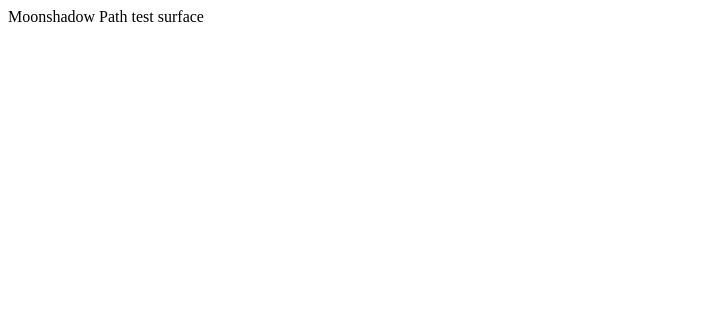
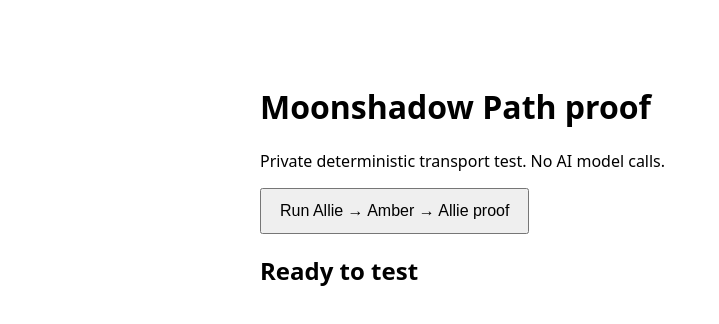
Before and after one commit to joshcomstock9777-glitch/studio-behind-the-cast, a Next.js app in the folder vercel-path/: page / in a window 1280 px wide. Shown: the top 324 px of the page, without its empty margins (0-719 px from the left). Built offline with nearby package versions, Linux system fonts and the light colour scheme.

Commit message:
Add protected browser round-trip proof panel

```diff
--- a/vercel-path/app/api/sessions/[sessionId]/route.ts
+++ b/vercel-path/app/api/sessions/[sessionId]/route.ts
@@ -17,7 +17,7 @@ export async function GET(
   context: { params: Promise<{ sessionId: string }> }
 ): Promise<Response> {
   const origin = request.headers.get("origin");
-  if (!originAllowed(origin)) return Response.json({ error: "ORIGIN_DENIED" }, { status: 403 });
+  if (!originAllowed(origin, request.url)) return Response.json({ error: "ORIGIN_DENIED" }, { status: 403 });
 
   const { sessionId } = await context.params;
   try {
--- a/vercel-path/app/api/sessions/route.ts
+++ b/vercel-path/app/api/sessions/route.ts
@@ -7,7 +7,7 @@ const MAX_BODY_BYTES = 16_000;
 
 export async function OPTIONS(request: Request): Promise<Response> {
   const origin = request.headers.get("origin");
-  if (!originAllowed(origin)) return new Response(null, { status: 403 });
+  if (!originAllowed(origin, request.url)) return new Response(null, { status: 403 });
   return new Response(null, {
     status: 204,
     headers: {
@@ -21,7 +21,7 @@ export async function OPTIONS(request: Request): Promise<Response> {
 
 export async function POST(request: Request): Promise<Response> {
   const origin = request.headers.get("origin");
-  if (!originAllowed(origin)) return Response.json({ error: "ORIGIN_DENIED" }, { status: 403 });
+  if (!originAllowed(origin, request.url)) return Response.json({ error: "ORIGIN_DENIED" }, { status: 403 });
 
   const raw = await request.text();
   if (new TextEncoder().encode(raw).byteLength > MAX_BODY_BYTES) {
--- a/vercel-path/app/page.tsx
+++ b/vercel-path/app/page.tsx
@@ -1,3 +1,50 @@
+"use client";
+
+import { useState } from "react";
+
+type Proof = { sessionId?: string; correlationId?: string; status?: string; calls?: number; transcript?: unknown[]; error?: string };
+
 export default function Page() {
-  return <main>Moonshadow Path test surface</main>;
+  const [state, setState] = useState("Ready to test");
+  const [proof, setProof] = useState<Proof | null>(null);
+
+  async function runProof() {
+    setState("Starting Path session…");
+    setProof(null);
+    try {
+      const created = await fetch("/api/sessions", {
+        method: "POST",
+        headers: { "content-type": "application/json" },
+        body: JSON.stringify({ target: "allie", message: "Josh Vercel Path proof" })
+      });
+      const seed = await created.json() as Proof;
+      if (!created.ok || !seed.sessionId) throw new Error(seed.error || `POST_${created.status}`);
+      setState(`Polling ${seed.sessionId}…`);
+      for (let attempt = 0; attempt < 20; attempt += 1) {
+        await new Promise(resolve => setTimeout(resolve, 1000));
+        const response = await fetch(`/api/sessions/${seed.sessionId}`);
+        const current = await response.json() as Proof;
+        if (!response.ok) throw new Error(current.error || `GET_${response.status}`);
+        setProof(current);
+        if (current.status === "final" || current.status === "error") {
+          setState(current.status === "final" ? "PASS — terminal response returned" : "FAIL — Path returned error");
+          return;
+        }
+      }
+      throw new Error("POLL_TIMEOUT");
+    } catch (error) {
+      const message = error instanceof Error ? error.message : "UNKNOWN_ERROR";
+      setState(`FAIL — ${message}`);
+    }
+  }
+
+  return (
+    <main style={{ fontFamily: "system-ui", maxWidth: 760, margin: "40px auto", padding: 24 }}>
+      <h1>Moonshadow Path proof</h1>
+      <p>Private deterministic transport test. No AI model calls.</p>
+      <button onClick={runProof} style={{ padding: "12px 18px", fontSize: 16 }}>Run Allie → Amber → Allie proof</button>
+      <h2>{state}</h2>
+      {proof && <pre style={{ whiteSpace: "pre-wrap", background: "#111", color: "#eee", padding: 16 }}>{JSON.stringify(proof, null, 2)}</pre>}
+    </main>
+  );
 }
--- a/vercel-path/lib/http.ts
+++ b/vercel-path/lib/http.ts
@@ -5,8 +5,9 @@ export function corsHeaders(origin: string | null): HeadersInit {
     : {};
 }
 
-export function originAllowed(origin: string | null): boolean {
-  return Boolean(process.env.ALLOWED_ORIGIN && origin === process.env.ALLOWED_ORIGIN);
+export function originAllowed(origin: string | null, requestUrl: string): boolean {
+  const sameOrigin = origin === new URL(requestUrl).origin;
+  return sameOrigin || Boolean(process.env.ALLOWED_ORIGIN && origin === process.env.ALLOWED_ORIGIN);
 }
 
 export function json(body: unknown, status: number, origin: string | null): Response {
```
